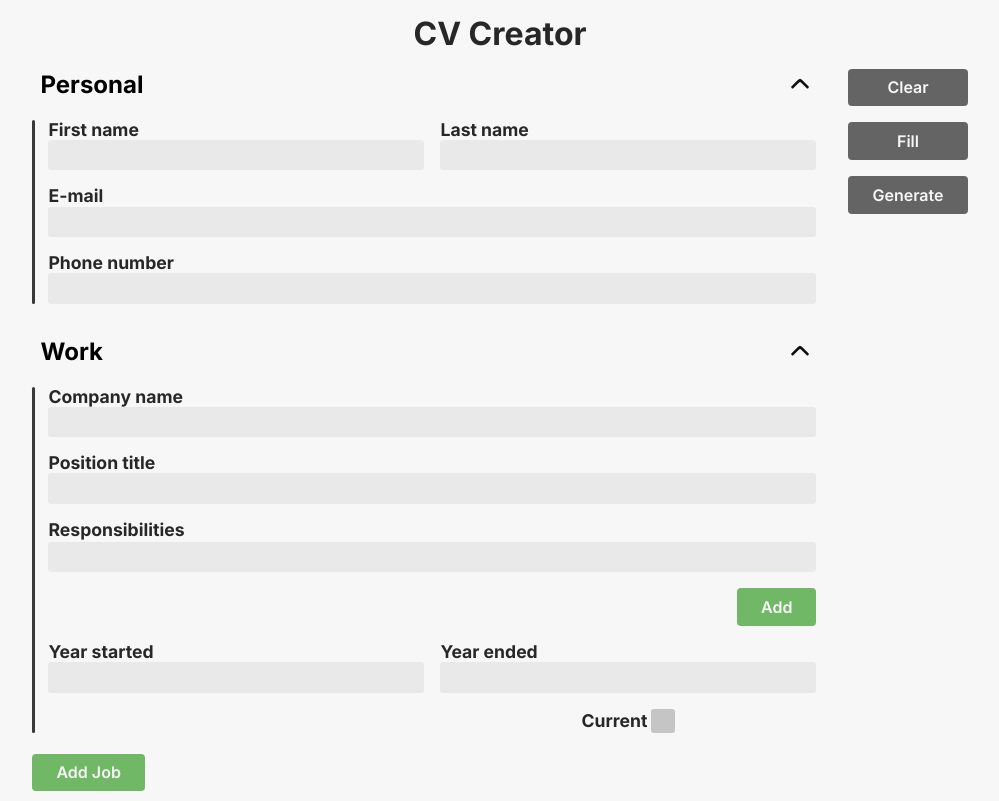
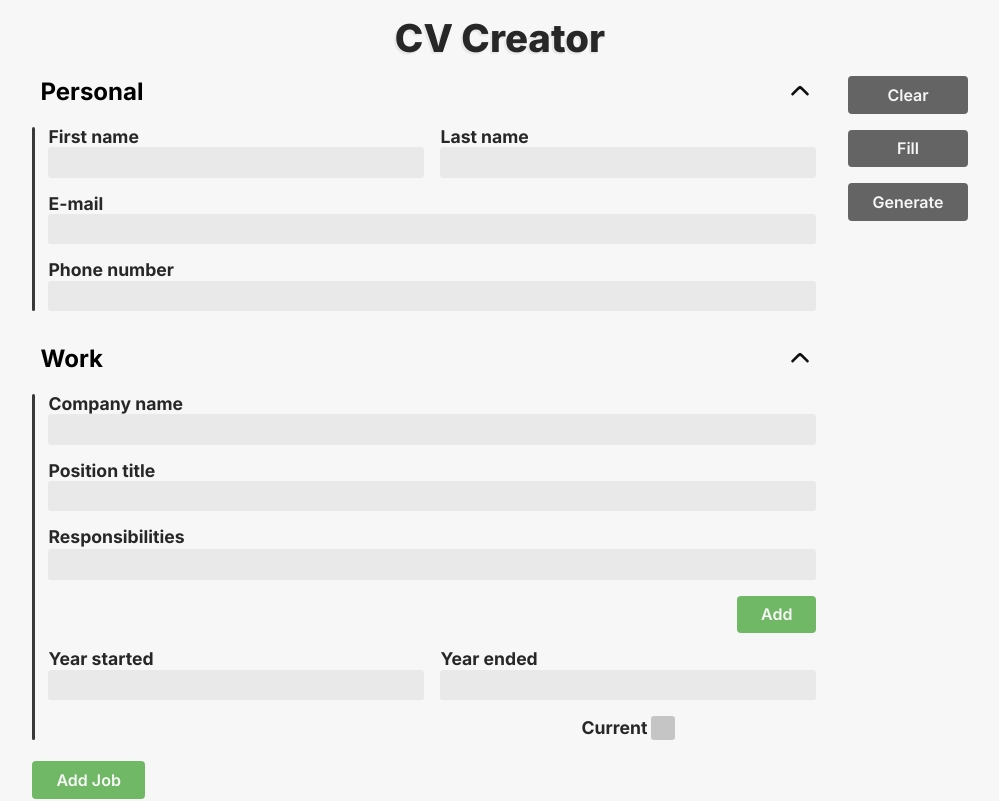
Before and after one commit to bigacz/cv-creator, a React (Vite) app: page / in a window 1280 px wide. Shown: the top 801 px of the page, without its empty margins (140-1139 px from the left). Built offline with nearby package versions, Linux system fonts and the light colour scheme.

Commit message:
style header

```diff
--- a/src/styles/general.css
+++ b/src/styles/general.css
@@ -5,6 +5,7 @@
   --fs-4: 1.25rem;
   --fs-5: 1.5rem;
   --fs-6: 1.75rem;
+  --fs-7: 2.4rem;
 
   --color-gray-1: #f7f7f7;
   --color-gray-2: #eeeeee;
--- a/src/styles/header.css
+++ b/src/styles/header.css
@@ -5,4 +5,16 @@
 
 .header_text {
   padding: 1rem;
+  font-weight: 800;
+  font-size: var(--fs-7);
+  --color: var(--color-gray-3);
+  text-shadow:
+    -2px 2px 0px var(--color),
+    -1.75px 1.75px 0px var(--color),
+    -1.5px 1.5px 0px var(--color),
+    -1.25px 1.25px 0px var(--color),
+    -1px 1px 0px var(--color),
+    -0.75px 0.75px 0px var(--color),
+    -0.5px 0.5px 0px var(--color),
+    -0.25px 0.25px 0px var(--color);
 }
```
